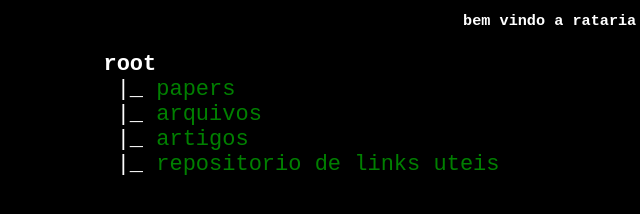
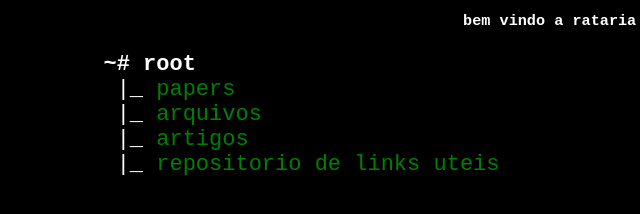
Before and after one commit to 0x00bit/magnstr.github.io, a plain HTML site: page index.html in a window 1280 px wide. Shown: the part 166-380 px from the top of the page, 63-703 px from the left. Drawn offline with Linux system fonts and the light colour scheme.

Commit message:
Add files via upload

```diff
--- a/index.html
+++ b/index.html
@@ -20,7 +20,7 @@
     <h3 style="color:white; text-align: center;font-family: monospace;">bem vindo a rataria linux</h3>
     <div class="container">
         <pre style="color: white; font-family: monospace; font-size: 22px;">
-            <strong>root</strong>
+            <strong>~# root</strong>
              |_ <a href="#" style="text-decoration: none;color:green">papers</a>
              |_ <a href="#" style="text-decoration: none;color:green">arquivos</a>
              |_ <a href="#" style="text-decoration: none;color:green">artigos</a>
```
